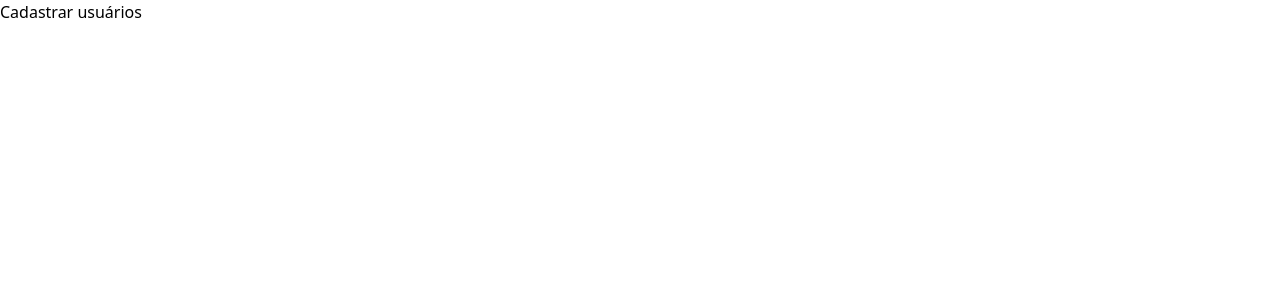
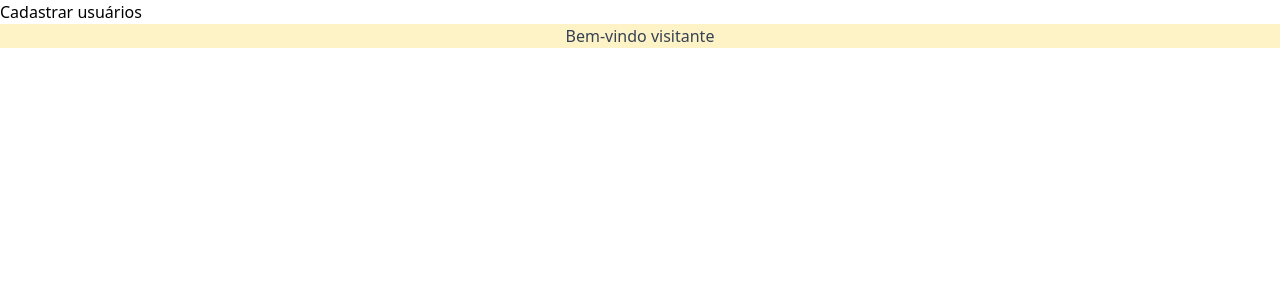
Before and after one commit to Grupo-jag-Fiap/cp5-front-access-control, a React (Vite) app in the folder access-control-cp/: page /cadastro in a window 1280 px wide. Shown: the top 300 px of the page. Built offline with nearby package versions, Linux system fonts and the light colour scheme.

Commit message:
chore: estrutura inicial do Tsx | retorno basico do <main> e mensagem de boas vindas

```diff
--- a/access-control-cp/src/Cadastro/index.tsx
+++ b/access-control-cp/src/Cadastro/index.tsx
@@ -49,9 +49,20 @@ export default function Cadastro(){
 
   const usuario = JSON.parse(localStorage.getItem("usuarioLogado") || "null");
 
+
   return (
     <main>
       <h1>Cadastrar usuários</h1>
+      <div className="text-center bg-amber-100">
+        {usuario ? (
+          <div className="usuario-logado">
+            <p className="bemvindo">Bem-vindo, {usuario.nome}</p>
+            <button onClick={handleLogout} className="logout-btn">Sair</button>
+          </div>
+        ) : (
+          <p className="text-gray-700 font-medium mb-4">Bem-vindo visitante</p>
+        )}
+      </div>
     </main>
   );
 }
```
